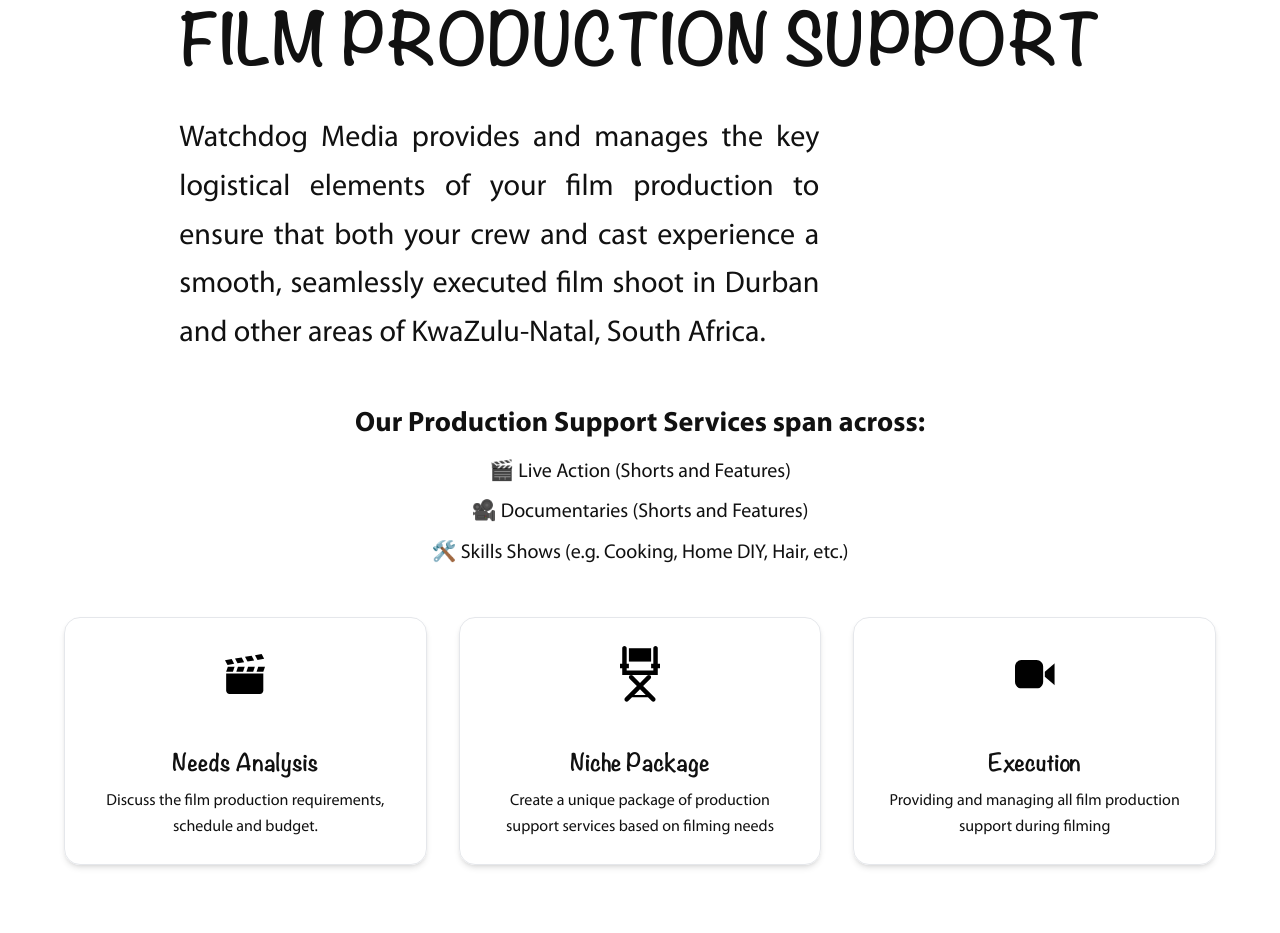
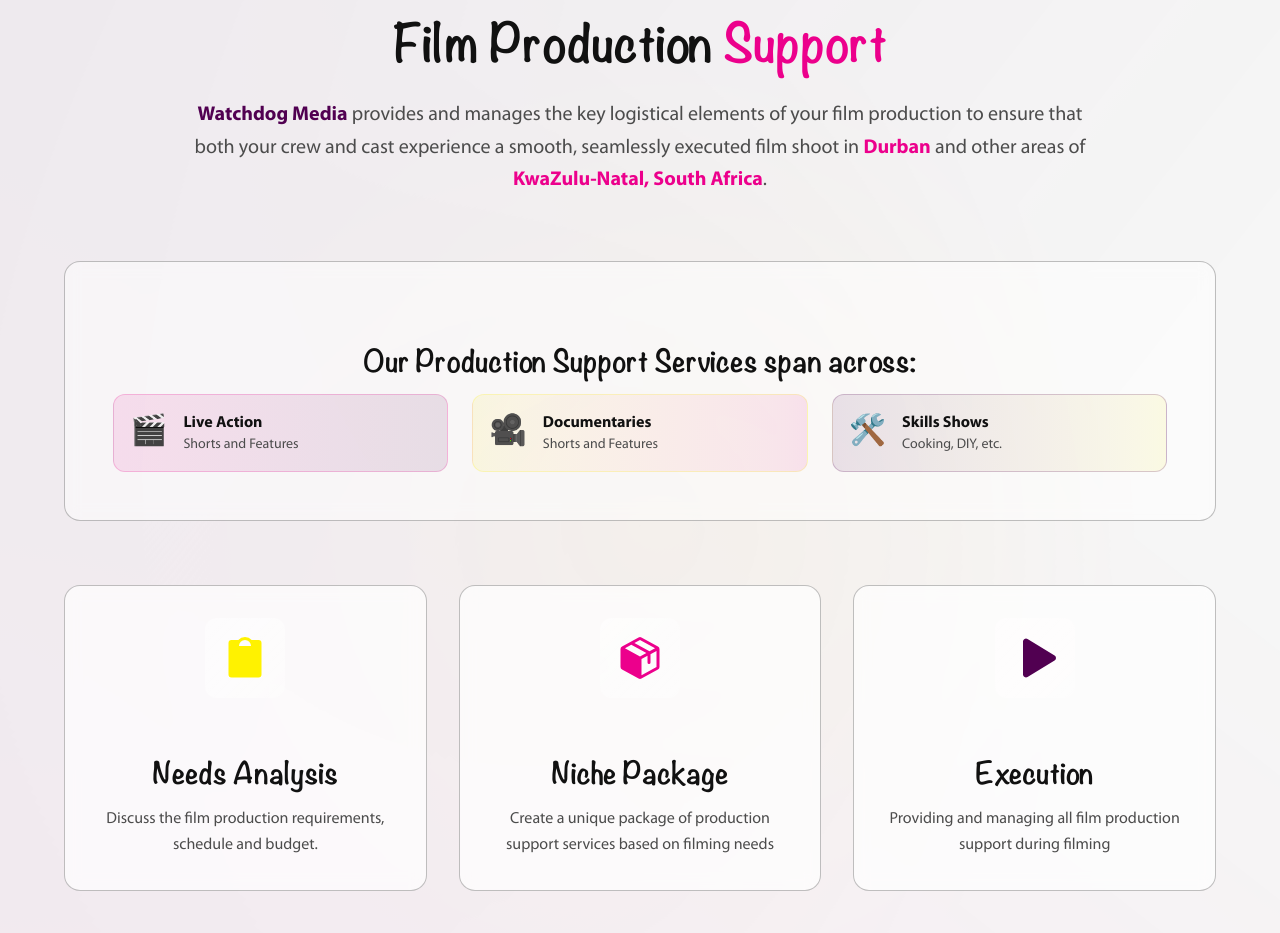
Before and after one commit to Psyfo/watchdog-media-website, a Next.js app: page / in a window 1280 px wide. Shown: the part 1600-2533 px from the top of the page. Built offline with nearby package versions, Linux system fonts and the light colour scheme.

Commit message:
fix: refactor FilmSupportSection component to enhance animations and improve layout structure

```diff
--- a/src/app/components/film-support-section.tsx
+++ b/src/app/components/film-support-section.tsx
@@ -1,103 +1,217 @@
+/* eslint-disable @typescript-eslint/no-unused-vars */
+/* eslint-disable react/no-unescaped-entities */
 'use client';
 import { motion, useInView, Variants } from 'framer-motion';
 import React, { useRef } from 'react';
 
 import ServiceCard from '@/components/ServiceCard';
-import TextBlock from '@/components/TextBlock';
+import { ClipboardIcon, PackageIcon, PlayIcon } from '@phosphor-icons/react';
 
 const serviceData = [
   {
-    imageSrc: '/images/clapperboard.svg',
-    imageAlt: 'Clapperboard Icon',
+    icon: ClipboardIcon,
+    iconColor: 'var(--wd-yellow)',
     heading: 'Needs Analysis',
     description:
       'Discuss the film production requirements, schedule and budget.',
   },
   {
-    imageSrc: '/images/director-chair.svg',
-    imageAlt: 'Director Chair Icon',
+    icon: PackageIcon,
+    iconColor: 'var(--wd-magenta)',
     heading: 'Niche Package',
     description:
       'Create a unique package of production support services based on filming needs',
   },
   {
-    imageSrc: '/images/video-cam.svg',
-    imageAlt: 'Video Camera Icon',
+    icon: PlayIcon,
+    iconColor: 'var(--wd-plum)',
     heading: 'Execution',
     description:
       'Providing and managing all film production support during filming',
   },
 ];
 
-// Shared animation variants
-const fadeInUp: Variants = {
-  hidden: { opacity: 0, y: 30 },
-  visible: {
-    opacity: 1,
-    y: 0,
-    transition: { duration: 0.8, ease: 'easeOut' },
-  },
-};
-
-const AnimatedBlock: React.FC<{ children: React.ReactNode }> = ({
-  children,
-}) => {
+const FilmSupportSection: React.FC = () => {
   const ref = useRef(null);
   const isInView = useInView(ref, { once: true, margin: '-100px' });
 
+  const containerVariants: Variants = {
+    hidden: { opacity: 0 },
+    visible: {
+      opacity: 1,
+      transition: {
+        staggerChildren: 0.2,
+        delayChildren: 0.3,
+      },
+    },
+  };
+
+  const itemVariants: Variants = {
+    hidden: { opacity: 0, y: 60, scale: 0.9 },
+    visible: {
+      opacity: 1,
+      y: 0,
+      scale: 1,
+      transition: {
+        type: 'spring',
+        stiffness: 100,
+        damping: 15,
+        duration: 0.8,
+      },
+    },
+  };
+
   return (
-    <motion.div
+    <section
       ref={ref}
-      variants={fadeInUp}
-      initial='hidden'
-      animate={isInView ? 'visible' : 'hidden'}
+      className='relative flex flex-col items-center bg-[var(--wd-surface)] px-6 py-20 md:py-32 overflow-hidden text-center'
     >
-      {children}
-    </motion.div>
-  );
-};
-
-const FilmSupportSection: React.FC = () => {
-  return (
-    <section className='flex flex-col items-center px-6 py-16 text-center md:py-24'>
-      <TextBlock
-        heading='Film Production Support'
-        text='Watchdog Media provides and manages the key logistical elements of your film production to ensure that both your crew and cast experience a smooth, seamlessly executed film shoot in Durban and other areas of KwaZulu-Natal, South Africa.'
+      {/* Background Pattern */}
+      <motion.div
+        className='absolute inset-0 opacity-5'
+        style={{
+          background: `
+            linear-gradient(45deg, var(--wd-plum) 0%, transparent 70%),
+            linear-gradient(-45deg, var(--wd-magenta) 0%, transparent 70%),
+            radial-gradient(circle at center, var(--wd-yellow) 0%, transparent 50%)
+          `,
+        }}
+        animate={{
+          rotate: [0, 360],
+          scale: [1, 1.1, 1],
+        }}
+        transition={{
+          duration: 30,
+          repeat: Infinity,
+          ease: 'linear',
+        }}
       />
 
-      <AnimatedBlock>
-        <div className='my-12'>
-          <h3 className='mb-4 font-bold text-[1rem] text-watchdog-dark font-myriad md:text-[1.5rem]'>
-            Our Production Support Services span across:
-          </h3>
-          <ul className='space-y-2 text-base leading-relaxed text-watchdog-dark font-myriad sm:text-lg md:text-xl'>
-            <li>🎬 Live Action (Shorts and Features)</li>
-            <li>🎥 Documentaries (Shorts and Features)</li>
-            <li>🛠️ Skills Shows (e.g. Cooking, Home DIY, Hair, etc.)</li>
-          </ul>
-        </div>
-      </AnimatedBlock>
+      <div className='z-10 relative mx-auto max-w-6xl'>
+        {/* Header */}
+        <motion.div
+          initial={{ opacity: 0, y: 60 }}
+          animate={isInView ? { opacity: 1, y: 0 } : { opacity: 0, y: 60 }}
+          transition={{ duration: 0.8, ease: 'easeOut' }}
+          className='mb-16'
+        >
+          <h2 className='mb-6 font-noteworthy font-bold text-[var(--wd-text)] text-4xl md:text-5xl lg:text-6xl leading-tight'>
+            Film Production{' '}
+            <span className='text-[var(--wd-magenta)]'>Support</span>
+          </h2>
+          <p className='mx-auto max-w-4xl font-myriad text-[var(--wd-slate)] text-lg md:text-xl leading-relaxed'>
+            <span className='font-semibold text-[var(--wd-plum)]'>
+              Watchdog Media
+            </span>{' '}
+            provides and manages the key logistical elements of your film
+            production to ensure that both your crew and cast experience a
+            smooth, seamlessly executed film shoot in{' '}
+            <span className='font-semibold text-[var(--wd-magenta)]'>
+              Durban
+            </span>{' '}
+            and other areas of{' '}
+            <span className='font-semibold text-[var(--wd-magenta)]'>
+              KwaZulu-Natal, South Africa
+            </span>
+            .
+          </p>
+        </motion.div>
 
-      <div className='grid w-full max-w-6xl grid-cols-1 gap-8 md:grid-cols-3'>
-        {serviceData.map((service, idx) => (
-          <ServiceCard
-            key={service.heading}
-            imageSrc={service.imageSrc}
-            imageAlt={service.imageAlt}
-            heading={service.heading}
-            description={service.description}
-            delay={idx * 0.2}
-          />
-        ))}
+        {/* Services Info */}
+        <motion.div
+          initial={{ opacity: 0, scale: 0.9 }}
+          animate={
+            isInView ? { opacity: 1, scale: 1 } : { opacity: 0, scale: 0.9 }
+          }
+          transition={{ duration: 0.8, delay: 0.2, ease: 'easeOut' }}
+          className='mb-16'
+        >
+          <div className='bg-white/50 backdrop-blur-sm p-8 md:p-12 border border-[var(--wd-border-alpha)] rounded-2xl'>
+            <h3 className='mb-8 font-noteworthy font-bold text-[var(--wd-text)] text-2xl md:text-3xl'>
+              Our Production Support Services span across:
+            </h3>
+            <div className='gap-6 grid grid-cols-1 md:grid-cols-3'>
+              <div className='flex items-center gap-4 bg-gradient-to-r from-[var(--wd-magenta)]/10 to-[var(--wd-plum)]/10 p-4 border border-[var(--wd-magenta)]/20 rounded-xl'>
+                <div className='text-3xl'>🎬</div>
+                <div className='text-left'>
+                  <div className='font-myriad font-bold text-[var(--wd-text)]'>
+                    Live Action
+                  </div>
+                  <div className='font-myriad text-[var(--wd-slate)] text-sm'>
+                    Shorts and Features
+                  </div>
+                </div>
+              </div>
+              <div className='flex items-center gap-4 bg-gradient-to-r from-[var(--wd-yellow)]/10 to-[var(--wd-magenta)]/10 p-4 border border-[var(--wd-yellow)]/20 rounded-xl'>
+                <div className='text-3xl'>🎥</div>
+                <div className='text-left'>
+                  <div className='font-myriad font-bold text-[var(--wd-text)]'>
+                    Documentaries
+                  </div>
+                  <div className='font-myriad text-[var(--wd-slate)] text-sm'>
+                    Shorts and Features
+                  </div>
+                </div>
+              </div>
+              <div className='flex items-center gap-4 bg-gradient-to-r from-[var(--wd-plum)]/10 to-[var(--wd-yellow)]/10 p-4 border border-[var(--wd-plum)]/20 rounded-xl'>
+                <div className='text-3xl'>🛠️</div>
+                <div className='text-left'>
+                  <div className='font-myriad font-bold text-[var(--wd-text)]'>
+                    Skills Shows
+                  </div>
+                  <div className='font-myriad text-[var(--wd-slate)] text-sm'>
+                    Cooking, DIY, etc.
+                  </div>
+                </div>
+              </div>
+            </div>
+          </div>
+        </motion.div>
+
+        {/* Service Cards */}
+        <motion.div
+          variants={containerVariants}
+          initial='hidden'
+          animate={isInView ? 'visible' : 'hidden'}
+          className='gap-8 grid grid-cols-1 md:grid-cols-3 mb-16 w-full'
+        >
+          {serviceData.map((service, idx) => (
+            <motion.div key={service.heading} variants={itemVariants}>
+              <div className='group bg-white/70 hover:shadow-lg backdrop-blur-sm p-8 border border-[var(--wd-border-alpha)] rounded-2xl h-full transition-all duration-300'>
+                <div className='flex flex-col items-center h-full text-center'>
+                  <div className='bg-gradient-to-br from-white/50 to-white/30 mb-6 p-4 rounded-xl group-hover:scale-110 transition-transform duration-300'>
+                    <service.icon
+                      size={48}
+                      weight='fill'
+                      style={{ color: service.iconColor }}
+                    />
+                  </div>
+                  <h3 className='mb-4 font-noteworthy font-bold text-[var(--wd-text)] text-xl md:text-2xl'>
+                    {service.heading}
+                  </h3>
+                  <p className='flex-grow font-myriad text-[var(--wd-slate)] text-base leading-relaxed'>
+                    {service.description}
+                  </p>
+                </div>
+              </div>
+            </motion.div>
+          ))}
+        </motion.div>
+
+        {/* Closing Statement */}
+        <motion.div
+          initial={{ opacity: 0, y: 40 }}
+          animate={isInView ? { opacity: 1, y: 0 } : { opacity: 0, y: 40 }}
+          transition={{ duration: 0.8, delay: 0.6, ease: 'easeOut' }}
+          className='flex flex-col items-center mx-auto max-w-xl text-center'
+        >
+          <div className='bg-gradient-to-r from-[var(--wd-magenta)] to-[var(--wd-plum)] p-8 rounded-2xl'>
+            <p className='font-noteworthy font-bold text-white text-xl md:text-2xl leading-relaxed'>
+              "The Wishbone for KZN film production support services."
+            </p>
+          </div>
+        </motion.div>
       </div>
-
-      <AnimatedBlock>
-        <div className='flex flex-col items-center max-w-xl mt-16 text-center'>
-          <p className='text-base italic leading-relaxed text-watchdog-dark font-myriad sm:text-lg md:text-xl'>
-            The Wishbone for KZN film production support services.
-          </p>
-        </div>
-      </AnimatedBlock>
     </section>
   );
 };
```
